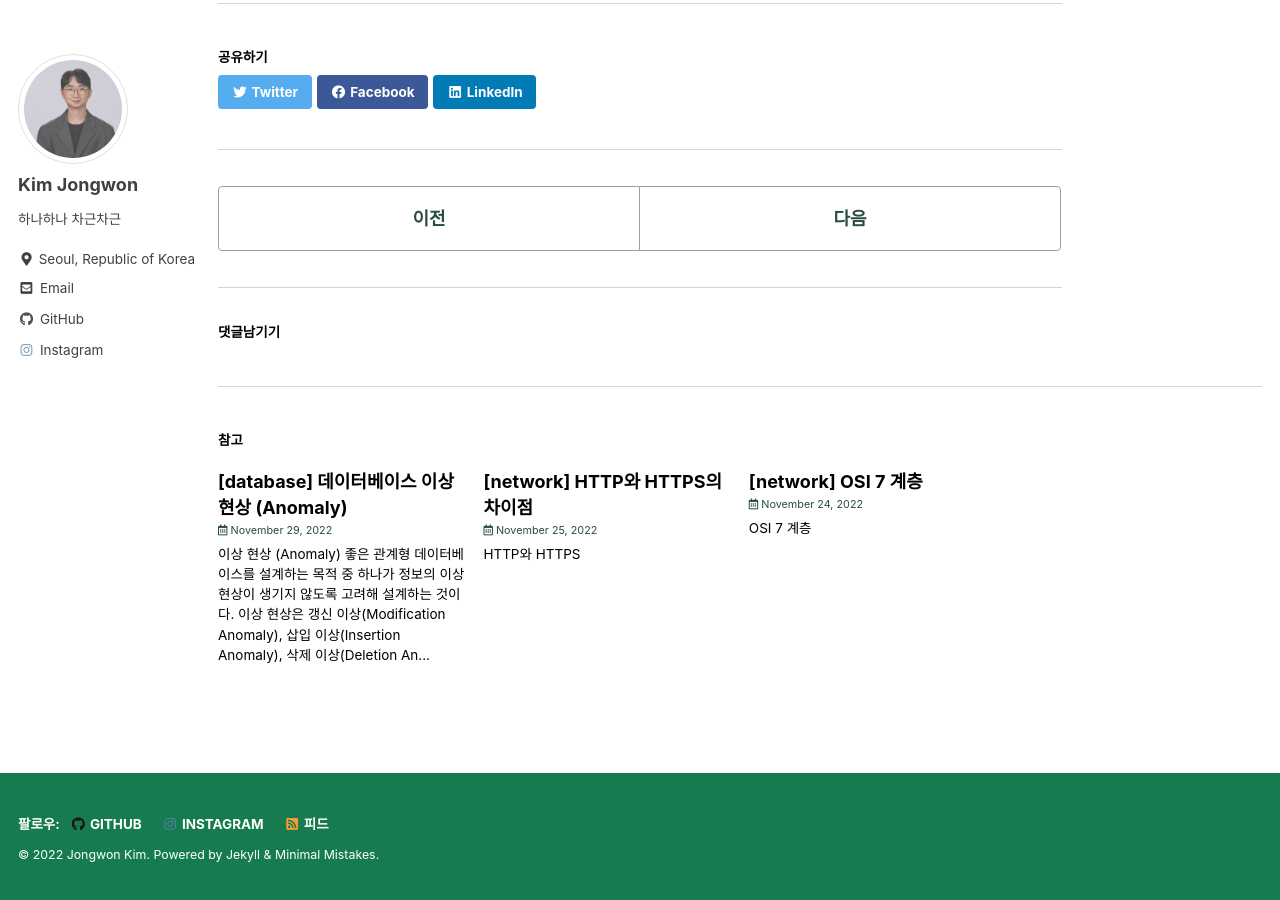
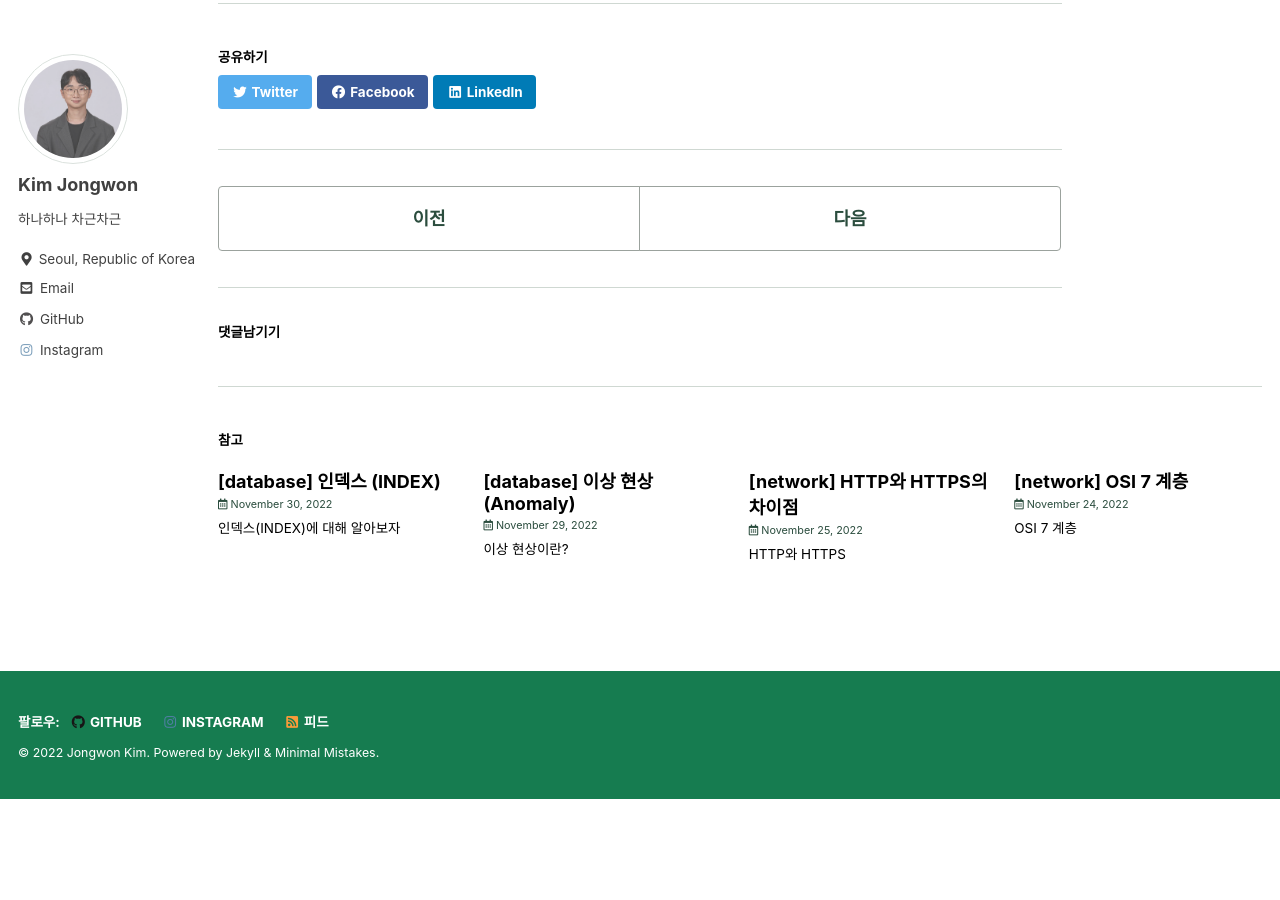
Before and after one commit to wonnx/wonnx.github.io, a Jekyll site: the page built from _posts/2022-11-28-정규화(Nomalization).md, in a window 1280 px wide and 900 px high, scrolled down 4024 px. Built offline with Jekyll 4.4.1, drawn with Linux system fonts in a browser that asks for light colours; cached includes are drawn as plain includes; comment, search, counter and statistics services are not loaded; after the commit the page ends 4823 px from its top, so only the background shows below that; some of the changed text lies outside the part shown.

Commit message:
modify post name

```diff
--- a/_posts/2022-11-28-Database Nomalization.md
+++ b/_posts/2022-11-28-정규화(Nomalization).md
@@ -1,5 +1,5 @@
 ---
-title: '[database] 데이터베이스 정규화 (Nomalization)'
+title: '[database] 정규화 (Nomalization)'
 categories:
     - database
 tag:
@@ -21,10 +21,10 @@ tag:
 #### <span style="color: blue">**제 1 정규화(First Normal Form, 1NF)**</span>
 > 제 1 정규형을 만족하기 위해서는 릴레이션에 속한 **<u>모든 도메인이 원자값</u>**만으로 되어 있어야 한다.
 
-<center><img src="/assets/images/posts/2022-11-28-Database Nomalization/1NF.png" style="width:90%; height:90%"></center><br>
+<center><img src="/assets/images/posts/2022-11-28-정규화(Nomalization)/1NF.png" style="width:90%; height:90%"></center><br>
 위의 Customer 릴레이션에서 Telephone Number 도메인이 전화번호를 여러 개 가지고 있어 모든 도메인이 원자값만으로 이루어져 있어야 한다는 조건을 만족하지 않았음을 알 수 있다. 따라서 위의 릴레이션을 제 1 정규형을 만족시키는 형태로 변환하기 위해 아래와 같이 정규화 할 수 있다.
 
-<center><img src="/assets/images/posts/2022-11-28-Database Nomalization/1NF2.png" style="width:90%; height:90%"></center>
+<center><img src="/assets/images/posts/2022-11-28-정규화(Nomalization)/1NF2.png" style="width:90%; height:90%"></center>
 
 #### <span style="color: blue;">**제 2 정규화(Second Normal Form, 2NF)**</span>
 > 제 2 정규형을 만족하기 위해서는 테이블의 모든 컬럼이 **<u>완전 함수적 종속</u>**을 만족해야 한다.
@@ -32,11 +32,11 @@ tag:
 - X 값에 따라 Y 값이 결정되는 경우 X -> Y로 표현되는데, 이를 Y는 X에 대해 **함수적 종속**이라 한다. 이때 X를 **결정자**라 하고, Y는 **종속자**라 한다.
 - 함수적 종속에서 X 값이 여러 요소일 경우, 즉 {X1, X2} -> Y일 경우, X1와 X2가 Y의 값을 결정한다면 이를 **완전 함수적 종속**이라 부르고, X1, X2 중 하나만 Y의 값을 결정한다면 이를 **부분 함수적 종속**이라고 한다.
 
-<center><img src="/assets/images/posts/2022-11-28-Database Nomalization/2NF.png" style="width:90%; height:90%"></center><br>
+<center><img src="/assets/images/posts/2022-11-28-정규화(Nomalization)/2NF.png" style="width:90%; height:90%"></center><br>
 위의 그림에서 Manufacturer과 Model 값에 따라 Model Full Name 값이 결정되기 때문에, {Manufacturer, Model} -> Model Full Name 이므로 완전 함수적 종속이라고 할 수 있다. 하지만 {Manufacturer, Model} -> Manufacturer Country 관계에서 Model은 Manufacturer Country 값을 결정하는데 아무런 영향을 미치지 않으므로 부분 함수 종속이다.
 
 따라서 부분 함수 종속을 제거한, 제 2 정규형을 만족하는 테이블은 다음과 같다.
-<center><img src="/assets/images/posts/2022-11-28-Database Nomalization/2NF2.png" style="width:75%; height:75%"></center>
+<center><img src="/assets/images/posts/2022-11-28-정규화(Nomalization)/2NF2.png" style="width:75%; height:75%"></center>
 
 #### <span style="color: blue;">**제 3 정규화(Third Normal Form, 3NF)**</span>
 제 2 정규화가 진행된 테이블에서 **<u>이행적 종속</u>**을 없애기 위해 테이블을 분리하는 단계
@@ -44,9 +44,9 @@ tag:
 
 > 제 3 정규형을 만족하기 위해서는 릴레이션이 제 2 정규형을 만족해야 하며, **기본 키(primary key)가 아닌 속성(attribute)들은 기본 키에만 의존해야 한다.**
 
-<center><img src="/assets/images/posts/2022-11-28-Database Nomalization/3NF.png" style="width:90%; height:90%"></center><br>
+<center><img src="/assets/images/posts/2022-11-28-정규화(Nomalization)/3NF.png" style="width:90%; height:90%"></center><br>
 위의 그림에서 {Tournament, Year}가 후보키(Candidate Key)가 된다. 하지만 Winner Date of Birth는 Winner의 생년월일을 나타내므로 기본키가 아닌 속성인 Winner에 의존하고 있는 것을 알 수 있는데, 이는 3NF를 위반한 것이다. 이를 해결하기 위해서 테이블을 다음과 같이 분리할 수 있다.
-<center><img src="/assets/images/posts/2022-11-28-Database Nomalization/3NF2.png" style="width:90%; height:90%"></center>
+<center><img src="/assets/images/posts/2022-11-28-정규화(Nomalization)/3NF2.png" style="width:90%; height:90%"></center>
 
 #### <span style="color: blue;">**BCNF (Boyce and Codd Normal Form)**</span>
 BCNF는 제 3 정규형을 조금 더 강화시킨 개념이다. 결정자(Determinant)가 후보키로 취급되지 않는 경우 이상현상(Anomaly)이 발생할 수 있는데, 이러한 이상현상을 해결하기 위해서 BCNF에서는 **모든 결정자가 항상 후보키가 되도록 릴레이션을 분해한다.**
--- a/_posts/2022-11-29-Database Anomaly.md
+++ b/_posts/2022-11-29-이상 현상(Anomaly).md
@@ -1,5 +1,5 @@
 ---
-title: '[database] 데이터베이스 이상 현상 (Anomaly)'
+title: '[database] 이상 현상 (Anomaly)'
 categories:
     - database
 tag:
@@ -8,7 +8,8 @@ tag:
 ---
 
 
-## 이상 현상 (Anomaly)
+## 이상 현상이란?
+
 좋은 관계형 데이터베이스를 설계하는 목적 중 하나가 정보의 이상 현상이 생기지 않도록 고려해 설계하는 것이다. 이상 현상은 **갱신 이상(Modification Anomaly), 삽입 이상(Insertion Anomaly), 삭제 이상(Deletion Anomaly)**으로 구성된다.
 
 1. 갱신 이상(Modificatioin Anomaly): 반복된 데이터 중 일부를 갱신할 시 데이터의 불일치가 발생하는 경우
@@ -18,7 +19,7 @@ tag:
 이러한 이상 현상은 데이터베이스 정규화를 통해 해결할 수 있다.
 
 #### 이상 현상 예시
-<center><img src="/assets/images/posts/2022-11-29-Database Anomaly/table.png"></center>
+<center><img src="/assets/images/posts/2022-11-29-이상 현상(Anomaly)/table.png"></center>
 
 1. 갱신 이상: 만약 네 번째 행의 A. Bruchs의 Department가 CIS에서 Marketing으로 바뀌었다고 가정해보자. 테이블의 4, 5번째 행의 CIS를 둘 다 바꾸지 않고 하나만 바꾼다면, A. Brunchs의 부서는 CIS와 Marketing 두 개가 되어 어느 부서에 속해있는지 알 수 없다.
 2. 삽입 이상: 새로운 부서 Engineering이 신설되었고 아직 Employee는 없다고 가정해보자. 하지만 이 부서에 대한 정보는 불필요한 정보(Employee_ID, Name)를 함께 입력하지 않는 한 테이블에 입력할 수 없다.
```
Also changed, not shown: _posts/2022-11-30-인덱스(INDEX).md (added, +13 -0 lines), assets/images/posts/2022-11-28-정규화(Nomalization)/1NF.png (renamed from assets/images/posts/2022-11-28-Database Nomalization/1NF.png), assets/images/posts/2022-11-28-정규화(Nomalization)/1NF2.png (renamed from assets/images/posts/2022-11-28-Database Nomalization/1NF2.png), assets/images/posts/2022-11-28-정규화(Nomalization)/2NF.png (renamed from assets/images/posts/2022-11-28-Database Nomalization/2NF.png), assets/images/posts/2022-11-28-정규화(Nomalization)/2NF2.png (renamed from assets/images/posts/2022-11-28-Database Nomalization/2NF2.png), assets/images/posts/2022-11-28-정규화(Nomalization)/3NF.png (renamed from assets/images/posts/2022-11-28-Database Nomalization/3NF.png), assets/images/posts/2022-11-28-정규화(Nomalization)/3NF2.png (renamed from assets/images/posts/2022-11-28-Database Nomalization/3NF2.png), assets/images/posts/2022-11-29-이상 현상(Anomaly)/table.png (renamed from assets/images/posts/2022-11-29-Database Anomaly/table.png).
